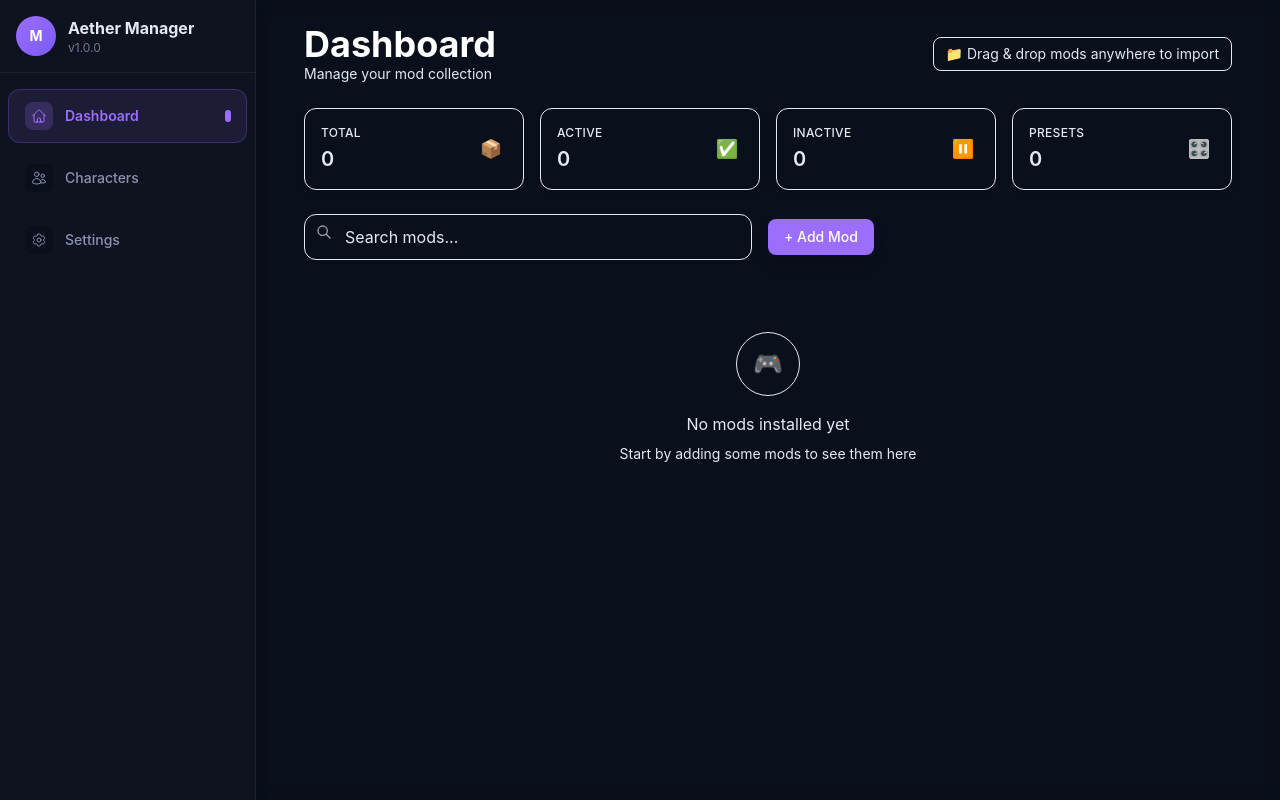
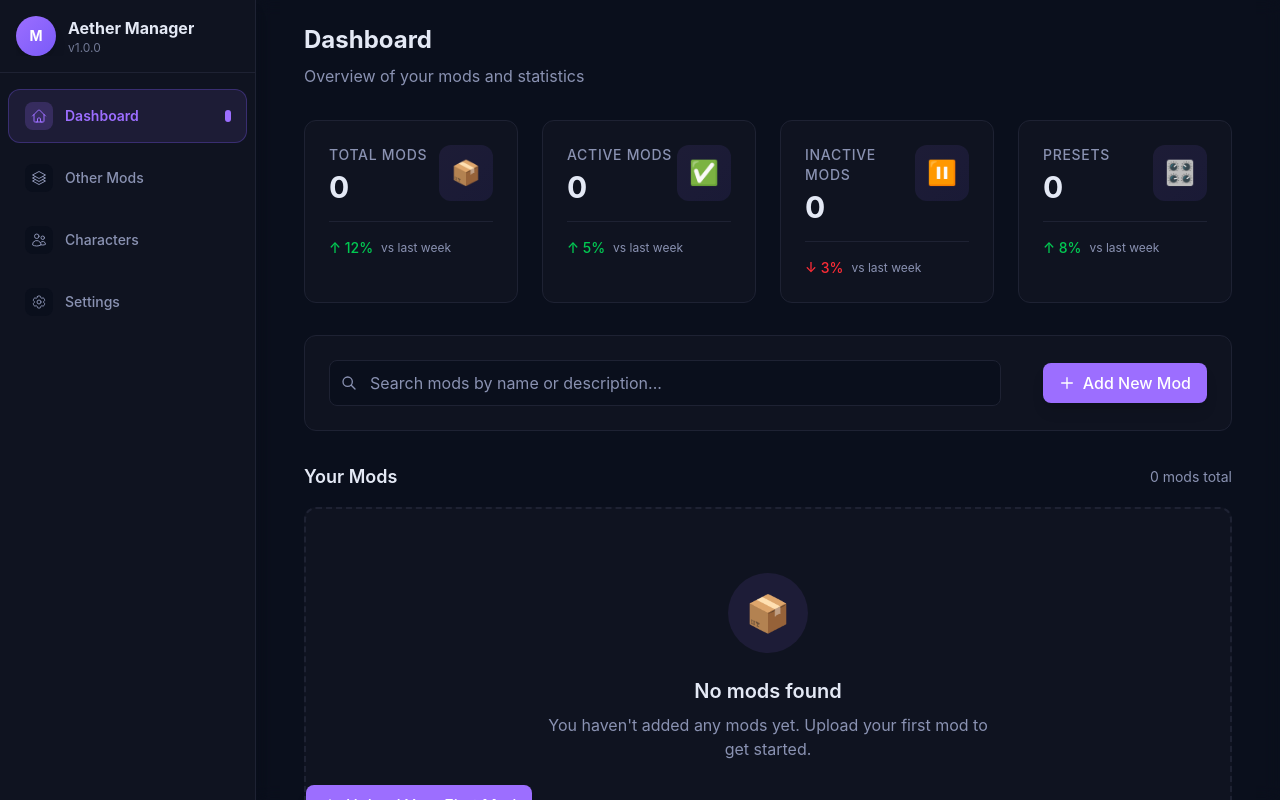
Before and after one commit to RynxPro/aether-manager, a React (Vite) app: page / in a window 1280 px wide. Built offline with nearby package versions, Linux system fonts and the light colour scheme.

Commit message:
fixed crash 2

```diff
--- a/src/App.tsx
+++ b/src/App.tsx
@@ -1,4 +1,4 @@
-import { useState } from "react";
+import { useState, useCallback, useEffect } from "react";
 import Sidebar from "./components/Sidebar";
 import DashboardPage from "./pages/DashboardPage";
 import OtherModsPage from "./pages/OtherModsPage";
@@ -7,54 +7,107 @@ import CharacterModPage from "./pages/CharacterModPage";
 import SettingsPage from "./pages/SettingsPage";
 import "./App.css";
 
-function App() {
-  const [currentPage, setCurrentPage] = useState("dashboard");
-  const [selectedCharacter, setSelectedCharacter] = useState<string | null>(
-    null
-  );
+// Define valid page types for type safety
+type PageType = 'dashboard' | 'mods' | 'characters' | 'character-mod' | 'settings';
 
-  const handlePageChange = (page: string) => {
-    setCurrentPage(page);
-    setSelectedCharacter(null);
+type NavigationState = {
+  currentPage: PageType;
+  selectedCharacter: string | null;
 };
 
-  const handleCharacterClick = (characterId: string) => {
-    setSelectedCharacter(characterId);
-    setCurrentPage("character-mod");
+function App() {
+  // Use a single state object to prevent race conditions
+  const [navigation, setNavigation] = useState<NavigationState>({
+    currentPage: 'dashboard',
+    selectedCharacter: null,
+  });
+
+  // Handle page changes with validation
+  const handlePageChange = useCallback((page: PageType) => {
+    setNavigation(prev => {
+      // If we're already on this page, do nothing
+      if (page === prev.currentPage) return prev;
+
+      // If navigating to character-mod without a character, redirect to characters
+      if (page === 'character-mod' && !prev.selectedCharacter) {
+        console.warn('Cannot navigate to character-mod without a selected character');
+        return { ...prev, currentPage: 'characters' };
+      }
+
+      // Otherwise, update the page and clear selected character if needed
+      return {
+        currentPage: page,
+        selectedCharacter: page === 'character-mod' ? prev.selectedCharacter : null,
       };
+    });
+  }, []);
 
-  const handleBackToCharacters = () => {
-    setSelectedCharacter(null);
-    setCurrentPage("characters");
-  };
+  // Handle character selection
+  const handleCharacterClick = useCallback((characterId: string) => {
+    setNavigation({
+      currentPage: 'character-mod',
+      selectedCharacter: characterId,
+    });
+  }, []);
 
+  // Navigate back to characters list
+  const handleBackToCharacters = useCallback(() => {
+    console.log('Navigating back to characters list');
+    try {
+      setNavigation({
+        currentPage: 'characters',
+        selectedCharacter: null,
+      });
+    } catch (error) {
+      console.error('Error in handleBackToCharacters:', error);
+    }
+  }, []);
+
+  // Debug effect to log navigation changes
+  useEffect(() => {
+    console.log('Navigation state changed:', navigation);
+  }, [navigation]);
+
+  // Render the current page with proper error boundaries
   const renderPage = () => {
-    switch (currentPage) {
-      case "dashboard":
+    try {
+      switch (navigation.currentPage) {
+        case 'dashboard':
           return <DashboardPage />;
-      case "mods":
+        case 'mods':
           return <OtherModsPage />;
-      case "characters":
+        case 'characters':
           return <CharactersPage onCharacterClick={handleCharacterClick} />;
-      case "character-mod":
-        return selectedCharacter ? (
+        case 'character-mod':
+          if (navigation.selectedCharacter) {
+            return (
               <CharacterModPage
-            characterId={selectedCharacter}
+                characterId={navigation.selectedCharacter}
                 onBack={handleBackToCharacters}
               />
-        ) : (
-          <CharactersPage onCharacterClick={handleCharacterClick} />
             );
-      case "settings":
+          }
+          // Fallback to characters page if no character is selected
+          return <CharactersPage onCharacterClick={handleCharacterClick} />;
+        case 'settings':
           return <SettingsPage />;
         default:
+          console.warn('Unknown page, redirecting to dashboard');
           return <DashboardPage />;
+      }
+    } catch (error) {
+      console.error('Error rendering page:', error);
+      return (
+        <div className="p-4 text-red-500">
+          An error occurred while loading the page. Please try again.
+        </div>
+      );
     }
   };
 
   return (
     <div className="flex h-screen bg-[var(--moon-bg)]">
-      <Sidebar currentPage={currentPage} onPageChange={handlePageChange} />
+      <Sidebar currentPage={navigation.currentPage} onPageChange={handlePageChange} />
       <main className="flex-1 overflow-y-auto backdrop-blur-sm px-6">
         {renderPage()}
       </main>
--- a/src/components/ModCard.tsx
+++ b/src/components/ModCard.tsx
@@ -1,11 +1,12 @@
 import React, { useCallback, useMemo } from "react";
 import { Mod } from "@/types/mod";
+import { cnButton } from "@/styles/buttons";
 
 // SVG Icons
 const DeleteIcon = () => (
   <svg
     xmlns="http://www.w3.org/2000/svg"
-    className="h-3.5 w-3.5"
+    className="h-4 w-4"
     viewBox="0 0 20 20"
     fill="currentColor"
   >
@@ -19,17 +20,52 @@ const DeleteIcon = () => (
 
 const ImagePlaceholderIcon = () => (
   <svg
-    className="w-6 h-6 text-[var(--moon-muted)]"
+    className="w-8 h-8 text-[var(--moon-muted)]"
+    fill="none"
+    stroke="currentColor"
+    viewBox="0 0 24 24"
+    strokeWidth="1.5"
+  >
+    <path
+      strokeLinecap="round"
+      strokeLinejoin="round"
+      d="M2.25 15.75l5.159-5.159a2.25 2.25 0 013.182 0l5.159 5.159m-1.5-1.5l1.409-1.409a2.25 2.25 0 013.182 0l2.909 2.909m-18 3.75h16.5a1.5 1.5 0 001.5-1.5V6a1.5 1.5 0 00-1.5-1.5H3.75A1.5 1.5 0 002.25 6v12a1.5 1.5 0 001.5 1.5zm10.5-11.25h.008v.008h-.008V8.25zm.375 0a.375.375 0 11-.75 0 .375.375 0 01.75 0z"
+    />
+  </svg>
+);
+
+const EyeIcon = ({ open = true }) => (
+  <svg
+    className="w-4 h-4"
     fill="none"
     stroke="currentColor"
     viewBox="0 0 24 24"
   >
+    {open ? (
+      <>
         <path
           strokeLinecap="round"
           strokeLinejoin="round"
-      strokeWidth={1.5}
-      d="M4 16l4.586-4.586a2 2 0 012.828 0L16 16m-2-2l1.586-1.586a2 2 0 012.828 0L20 14m-6-6h.01M6 20h12a2 2 0 002-2V6a2 2 0 00-2-2H6a2 2 0 00-2 2v12a2 2 0 002 2z"
+          strokeWidth={2}
+          d="M15 12a3 3 0 11-6 0 3 3 0 016 0z"
         />
+        <path
+          strokeLinecap="round"
+          strokeLinejoin="round"
+          strokeWidth={2}
+          d="M2.458 12C3.732 7.943 7.523 5 12 5c4.478 0 8.268 2.943 9.542 7-1.274 4.057-5.064 7-9.542 7-4.477 0-8.268-2.943-9.542-7z"
+        />
+      </>
+    ) : (
+      <>
+        <path
+          strokeLinecap="round"
+          strokeLinejoin="round"
+          strokeWidth={2}
+          d="M13.875 18.825A10.05 10.05 0 0112 19c-4.478 0-8.268-2.943-9.543-7a9.97 9.97 0 011.563-3.029m5.858.908a3 3 0 114.243 4.243M9.878 9.878l4.242 4.242M9.88 9.88l-3.29-3.29m7.532 7.532l3.29 3.29M3 3l3.59 3.59m0 0A9.953 9.953 0 0112 5c4.478 0 8.268 2.943 9.543 7a10.025 10.025 0 01-4.132 5.411m0 0L21 21"
+        />
+      </>
+    )}
   </svg>
 );
 
@@ -55,19 +91,21 @@ const ModThumbnail: React.FC<{ thumbnail?: string; alt: string }> = ({
 
   if (thumbnail) {
     return (
+      <div className="w-full h-40 overflow-hidden">
         <img
           src={thumbnail}
           alt={alt}
-        className="w-full h-full object-cover group-hover:scale-105 transition-transform duration-500"
+          className="w-full h-full object-cover group-hover:scale-105 transition-transform duration-300"
           onError={handleImageError}
         />
+      </div>
     );
   }
 
   return (
-    <div className="w-full h-full flex items-center justify-center bg-gradient-to-br from-[var(--moon-bg)] to-[#0f1320]">
+    <div className="w-full h-40 flex items-center justify-center bg-gradient-to-br from-[var(--moon-bg)] to-[#0f1320]">
       <div className="text-center p-4">
-        <div className="w-12 h-12 mx-auto mb-3 rounded-full bg-[var(--moon-surface)] flex items-center justify-center">
+        <div className="w-16 h-16 mx-auto mb-3 rounded-xl bg-[var(--moon-surface)] flex items-center justify-center">
           <ImagePlaceholderIcon />
         </div>
         <span className="text-xs text-[var(--moon-muted)]">
@@ -80,13 +118,16 @@ const ModThumbnail: React.FC<{ thumbnail?: string; alt: string }> = ({
 
 const StatusIndicator: React.FC<{ isActive: boolean }> = ({ isActive }) => (
   <div
-    className={`w-2.5 h-2.5 rounded-full border border-[var(--moon-border)] ${
+    className={`inline-flex items-center px-2.5 py-0.5 rounded-full text-xs font-medium ${
       isActive
-        ? "bg-green-500 shadow-[0_0_8px_rgba(74,222,128,0.6)]"
-        : "bg-gray-600"
+        ? "bg-green-500/10 text-green-400"
+        : "bg-[var(--moon-surface)] text-[var(--moon-muted)]"
     }`}
     title={isActive ? "Active" : "Inactive"}
-  />
+  >
+    <span className={`w-1.5 h-1.5 rounded-full mr-1.5 ${isActive ? 'bg-green-400' : 'bg-[var(--moon-muted)]'}`}></span>
+    {isActive ? 'Active' : 'Inactive'}
+  </div>
 );
 
 const DeleteButton: React.FC<{ onClick: (e: React.MouseEvent) => void }> = ({
@@ -94,7 +135,11 @@ const DeleteButton: React.FC<{ onClick: (e: React.MouseEvent) => void }> = ({
 }) => (
   <button
     onClick={onClick}
-    className="p-1.5 rounded-md bg-[rgba(0,0,0,0.7)] backdrop-blur-sm text-red-400 opacity-0 group-hover:opacity-100 transition-all hover:bg-red-500/30 hover:scale-110"
+    className={cnButton({
+      variant: 'ghost',
+      size: 'sm',
+      className: 'opacity-0 group-hover:opacity-100 transition-all hover:bg-red-500/10 hover:text-red-400',
+    })}
     aria-label="Delete mod"
     title="Delete mod"
   >
@@ -108,13 +153,16 @@ const ToggleButton: React.FC<{
 }> = ({ isActive, onClick }) => (
   <button
     onClick={onClick}
-    className={`px-3 py-1.5 text-xs font-medium rounded-md transition-all duration-200 ${
-      isActive
-        ? "bg-red-500/15 text-red-400 hover:bg-red-500/25"
-        : "bg-green-500/15 text-green-400 hover:bg-green-500/25"
-    }`}
+    className={cnButton({
+      variant: isActive ? 'primary' : 'secondary',
+      size: 'sm',
+      className: 'flex items-center gap-1.5',
+    })}
+    aria-label={isActive ? "Deactivate mod" : "Activate mod"}
+    title={isActive ? "Deactivate mod" : "Activate mod"}
   >
-    {isActive ? "Deactivate" : "Activate"}
+    <EyeIcon open={isActive} />
+    <span>{isActive ? 'Active' : 'Inactive'}</span>
   </button>
 );
 
--- a/src/components/ModInstallDialog.tsx
+++ b/src/components/ModInstallDialog.tsx
@@ -30,7 +30,7 @@ const ModInstallDialog: React.FC<ModInstallDialogProps> = ({
 
   // Update character when initialCharacterId or characters change
   React.useEffect(() => {
-    if (initialCharacterId && !loadingCharacters) {
+    if (initialCharacterId && !loadingCharacters && formData.character !== initialCharacterId) {
       const characterExists = characters.some(c => c.id === initialCharacterId);
       if (characterExists) {
         setFormData(prev => ({
@@ -39,7 +39,7 @@ const ModInstallDialog: React.FC<ModInstallDialogProps> = ({
         }));
       }
     }
-  }, [initialCharacterId, characters, loadingCharacters]);
+  }, [initialCharacterId, characters, loadingCharacters, formData.character]);
   const [error, setError] = useState<string | null>(null);
 
   const handleFolderSelect = async () => {
--- a/src/components/Sidebar.tsx
+++ b/src/components/Sidebar.tsx
@@ -4,11 +4,15 @@ import {
   UsersIcon,
   Cog6ToothIcon,
   XMarkIcon,
+  Square3Stack3DIcon,
 } from "@heroicons/react/24/outline";
 
+// Import the PageType from App.tsx to ensure consistency
+type PageType = 'dashboard' | 'mods' | 'characters' | 'character-mod' | 'settings';
+
 interface SidebarProps {
-  currentPage: string;
-  onPageChange: (page: string) => void;
+  currentPage: PageType;
+  onPageChange: (page: PageType) => void;
 }
 
 const Sidebar: React.FC<SidebarProps> = ({ currentPage, onPageChange }) => {
@@ -26,27 +30,41 @@ const Sidebar: React.FC<SidebarProps> = ({ currentPage, onPageChange }) => {
 
   const navigationItems = [
     {
-      id: "dashboard",
+      id: "dashboard" as const,
       label: "Dashboard",
       icon: <HomeIcon className="w-5 h-5" />,
       path: "/",
     },
     {
-      id: "characters",
+      id: "mods" as const,
+      label: "Other Mods",
+      icon: <Square3Stack3DIcon className="w-5 h-5" />,
+      path: "/mods",
+    },
+    {
+      id: "characters" as const,
       label: "Characters",
       icon: <UsersIcon className="w-5 h-5" />,
       path: "/characters",
     },
     {
-      id: "settings",
+      id: "settings" as const,
       label: "Settings",
       icon: <Cog6ToothIcon className="w-5 h-5" />,
       path: "/settings",
     },
   ];
 
-  const handleNavigation = (item: (typeof navigationItems)[0]) => {
-    onPageChange(item.id);
+  const handleNavigation = (item: (typeof navigationItems)[number]) => {
+    try {
+      // Only change page if it's different from current
+      if (item.id !== currentPage) {
+        console.log(`Navigating to: ${item.id}`);
+        onPageChange(item.id);
+      }
+    } catch (error) {
+      console.error('Navigation error:', error);
+    }
   };
 
   return (
--- a/src/pages/DashboardPage.tsx
+++ b/src/pages/DashboardPage.tsx
@@ -9,24 +9,64 @@ interface StatsCardProps {
   title: string;
   value: number;
   icon: string;
+  trend?: 'up' | 'down' | 'neutral';
+  trendValue?: string;
+  loading?: boolean;
 }
 
-const StatsCard: React.FC<StatsCardProps> = ({ title, value, icon }) => {
+const StatsCard: React.FC<StatsCardProps> = ({
+  title,
+  value,
+  icon,
+  trend = 'neutral',
+  trendValue,
+  loading = false
+}) => {
+  const trendColors = {
+    up: 'text-green-500',
+    down: 'text-red-500',
+    neutral: 'text-[var(--moon-muted)]'
+  };
+
+  const trendIcons = {
+    up: '↑',
+    down: '↓',
+    neutral: '→'
+  };
+
   return (
-    <div className="bg-[var(--surface)] rounded-xl p-4 border border-[var(--border)] hover:border-[var(--accent)] transition-all duration-200 shadow-sm">
-      <div className="flex items-center justify-between">
+    <div className="relative group">
+      <div className="absolute -inset-0.5 bg-gradient-to-r from-[var(--moon-accent)] to-[var(--moon-glow-violet)] rounded-2xl opacity-0 group-hover:opacity-100 blur transition duration-300"></div>
+      <div className="relative bg-[var(--moon-surface)] rounded-xl p-6 border border-[var(--moon-border)] transition-all duration-300 group-hover:border-[var(--moon-accent)]/30 h-full">
+        <div className="flex flex-col h-full">
+          <div className="flex justify-between items-start">
             <div>
-          <h3 className="text-[var(--muted)] text-xs font-medium uppercase tracking-wide">
+              <p className="text-sm font-medium text-[var(--moon-muted)] uppercase tracking-wider mb-1">
                 {title}
-          </h3>
-          <p className="text-xl font-semibold text-[var(--text)] mt-1">
-            {value}
               </p>
+              {loading ? (
+                <div className="h-8 w-20 bg-[var(--moon-bg)] rounded-md animate-pulse mt-2"></div>
+              ) : (
+                <p className="text-3xl font-bold text-[var(--moon-text)]">
+                  {value.toLocaleString()}
+                </p>
+              )}
             </div>
-        <div
-          className={`w-8 h-8 rounded-lg bg-[var(--accent-weak)] flex items-center justify-center`}
-        >
-          <span className="text-lg text-[var(--accent)]">{icon}</span>
+            <div className={`p-3 rounded-xl bg-gradient-to-br from-[var(--moon-accent)]/10 to-[var(--moon-glow-violet)]/10`}>
+              <span className="text-2xl">{icon}</span>
+            </div>
+          </div>
+
+          {trendValue && !loading && (
+            <div className="mt-4 pt-4 border-t border-[var(--moon-border)]">
+              <div className="flex items-center">
+                <span className={`text-sm font-medium ${trendColors[trend]}`}>
+                  {trendIcons[trend]} {trendValue}
+                </span>
+                <span className="text-xs text-[var(--moon-muted)] ml-2">vs last week</span>
+              </div>
+            </div>
+          )}
         </div>
       </div>
     </div>
@@ -43,6 +83,42 @@ const DashboardPage: React.FC = () => {
   } = useMods();
   const { stats, loading: statsLoading, fetchStats } = useStats();
   const [showInstallDialog, setShowInstallDialog] = useState(false);
+
+  // Mock data for trends - replace with actual data when available
+  const statsData = [
+    {
+      title: 'Total Mods',
+      value: stats?.installedMods || 0,
+      icon: '📦',
+      trend: 'up' as const,
+      trendValue: '12%',
+      loading: statsLoading
+    },
+    {
+      title: 'Active Mods',
+      value: stats?.activeMods || 0,
+      icon: '✅',
+      trend: 'up' as const,
+      trendValue: '5%',
+      loading: statsLoading
+    },
+    {
+      title: 'Inactive Mods',
+      value: stats?.inactiveMods || 0,
+      icon: '⏸️',
+      trend: 'down' as const,
+      trendValue: '3%',
+      loading: statsLoading
+    },
+    {
+      title: 'Presets',
+      value: stats?.presets || 0,
+      icon: '🎛️',
+      trend: 'up' as const,
+      trendValue: '8%',
+      loading: statsLoading
+    }
+  ];
 
   const handleToggleActive = async (modId: string) => {
     await toggleModActive(modId);
@@ -65,109 +141,98 @@ const DashboardPage: React.FC = () => {
   };
 
   return (
-    <div className="p-6 bg-[var(--bg)] min-h-screen">
-      <div className="mb-6">
-        <div className="flex items-center justify-between">
-          <div>
-            <h1 className="text-3xl md:text-4xl font-bold text-white">
-              Dashboard
-            </h1>
-            <p className="text-[var(--muted)] text-sm">
-              Manage your mod collection
-            </p>
-          </div>
-          <div className="flex items-center space-x-2 text-sm text-[var(--muted)]">
-            <span className="bg-[var(--surface)] px-3 py-1.5 rounded-lg border border-[var(--border)]">
-              📁 Drag & drop mods anywhere to import
-            </span>
-          </div>
-        </div>
+    <div className="p-6 bg-[var(--moon-bg)] min-h-screen">
+      <div className="mb-8">
+        <h1 className="text-2xl font-bold text-[var(--moon-text)] mb-2">Dashboard</h1>
+        <p className="text-[var(--moon-muted)]">Overview of your mods and statistics</p>
       </div>
 
       {/* Stats Grid */}
-      <div className="grid grid-cols-2 lg:grid-cols-4 gap-4 mb-6">
-        <StatsCard
-          title="Total"
-          value={statsLoading ? 0 : stats.installedMods}
-          icon="📦"
-        />
-        <StatsCard
-          title="Active"
-          value={statsLoading ? 0 : stats.activeMods}
-          icon="✅"
-        />
-        <StatsCard
-          title="Inactive"
-          value={statsLoading ? 0 : stats.inactiveMods}
-          icon="⏸️"
-        />
-        <StatsCard
-          title="Presets"
-          value={statsLoading ? 0 : stats.presets}
-          icon="🎛️"
-        />
+      <div className="grid grid-cols-1 sm:grid-cols-2 lg:grid-cols-4 gap-6 mb-8">
+        {statsData.map((stat, index) => (
+          <StatsCard key={index} {...stat} />
+        ))}
       </div>
 
-      {/* Search and Filter */}
-      <div className="mb-6">
-        <div className="flex items-center space-x-4">
-          <div className="relative flex-1 max-w-md">
+      {/* Search and Actions */}
+      <div className="bg-[var(--moon-surface)] rounded-xl p-6 mb-8 border border-[var(--moon-border)]">
+        <div className="flex flex-col sm:flex-row items-start sm:items-center justify-between gap-4">
+          <div className="relative flex-1 max-w-2xl w-full">
+            <div className="absolute inset-y-0 left-0 pl-3 flex items-center pointer-events-none">
+              <svg className="h-4 w-4 text-[var(--moon-muted)]" fill="none" viewBox="0 0 24 24" stroke="currentColor">
+                <path strokeLinecap="round" strokeLinejoin="round" strokeWidth={2} d="M21 21l-6-6m2-5a7 7 0 11-14 0 7 7 0 0114 0z" />
+              </svg>
+            </div>
             <input
               type="text"
-              placeholder="Search mods..."
-              className="w-full px-4 py-2.5 pl-10 bg-[var(--surface)] border border-[var(--border)] rounded-xl text-[var(--text)] placeholder-[var(--muted)] focus:outline-none focus:border-[var(--accent)] focus:ring-1 focus:ring-[var(--accent-weak)] transition-colors"
+              placeholder="Search mods by name or description..."
+              className="block w-full pl-10 pr-3 py-2.5 bg-[var(--moon-bg)] border border-[var(--moon-border)] rounded-lg text-[var(--moon-text)] placeholder-[var(--moon-muted)] focus:outline-none focus:ring-2 focus:ring-[var(--moon-accent)] focus:border-transparent transition-all duration-200"
             />
-            <svg
-              className="absolute left-3 top-2.5 w-4 h-4 text-gray-400"
-              fill="none"
-              stroke="currentColor"
-              viewBox="0 0 24 24"
-            >
-              <path
-                strokeLinecap="round"
-                strokeLinejoin="round"
-                strokeWidth={2}
-                d="M21 21l-6-6m2-5a7 7 0 11-14 0 7 7 0 0114 0z"
-              />
-            </svg>
           </div>
           <button
             onClick={() => setShowInstallDialog(true)}
-            className={cnButton({ variant: 'primary', size: 'md', className: 'text-sm' })}
+            className={cnButton({ variant: 'primary', className: 'w-full sm:w-auto' })}
           >
-            + Add Mod
+            <svg className="w-4 h-4 mr-2" fill="none" stroke="currentColor" viewBox="0 0 24 24">
+              <path strokeLinecap="round" strokeLinejoin="round" strokeWidth={2} d="M12 4v16m8-8H4" />
+            </svg>
+            Add New Mod
           </button>
         </div>
       </div>
 
-      {/* Mods Grid */}
+      {/* Mods Section */}
+      <div className="mb-8">
+        <div className="flex items-center justify-between mb-4">
+          <h2 className="text-lg font-semibold text-[var(--moon-text)]">Your Mods</h2>
+          <div className="text-sm text-[var(--moon-muted)]">
+            {mods.length} {mods.length === 1 ? 'mod' : 'mods'} total
+          </div>
+        </div>
+
         {modsLoading ? (
-        <div className="text-center py-12">
-          <div className="w-8 h-8 border-4 border-[var(--accent)] border-t-transparent rounded-full animate-spin mx-auto mb-4"></div>
-          <p className="text-[var(--muted)]">Loading mods...</p>
+          <div className="text-center py-16 bg-[var(--moon-surface)] rounded-xl border border-[var(--moon-border)]">
+            <div className="w-12 h-12 border-4 border-[var(--moon-accent)] border-t-transparent rounded-full animate-spin mx-auto mb-4"></div>
+            <p className="text-[var(--moon-muted)]">Loading your mods...</p>
           </div>
         ) : mods.length > 0 ? (
-        <div className="grid grid-cols-2 md:grid-cols-3 lg:grid-cols-4 xl:grid-cols-5 2xl:grid-cols-6 gap-4">
+          <div className="grid grid-cols-1 sm:grid-cols-2 lg:grid-cols-3 xl:grid-cols-4 gap-4">
             {mods.map((mod) => (
+              <div key={mod.id} className="group relative">
+                <div className="absolute -inset-0.5 bg-gradient-to-r from-[var(--moon-accent)] to-[var(--moon-glow-violet)] rounded-xl opacity-0 group-hover:opacity-100 blur transition duration-300"></div>
+                <div className="relative bg-[var(--moon-surface)] rounded-lg border border-[var(--moon-border)] overflow-hidden h-full group-hover:border-[var(--moon-accent)]/30 transition-colors duration-300">
                   <ModCard
-              key={mod.id}
                     mod={mod}
                     onToggleActive={handleToggleActive}
                     onDelete={handleDeleteMod}
                   />
+                </div>
+              </div>
             ))}
           </div>
         ) : (
-        <div className="text-center py-12">
-          <div className="w-16 h-16 bg-[var(--surface)] rounded-full flex items-center justify-center mx-auto mb-4 border border-[var(--border)]">
-            <span className="text-2xl">🎮</span>
+          <div className="text-center py-16 bg-[var(--moon-surface)] rounded-xl border-2 border-dashed border-[var(--moon-border)]">
+            <div className="w-20 h-20 bg-[var(--moon-accent)]/10 rounded-full flex items-center justify-center mx-auto mb-6">
+              <span className="text-4xl">📦</span>
             </div>
-          <p className="text-[var(--muted)] mb-2">No mods installed yet</p>
-          <p className="text-[var(--muted)] text-sm">
-            Start by adding some mods to see them here
+            <h3 className="text-xl font-semibold text-[var(--moon-text)] mb-2">
+              No mods found
+            </h3>
+            <p className="text-[var(--moon-muted)] max-w-md mx-auto mb-6">
+              You haven't added any mods yet. Upload your first mod to get started.
             </p>
+            <button
+              onClick={() => setShowInstallDialog(true)}
+              className={cnButton({ variant: 'primary', size: 'md' })}
+            >
+              <svg className="w-4 h-4 mr-2" fill="none" stroke="currentColor" viewBox="0 0 24 24">
+                <path strokeLinecap="round" strokeLinejoin="round" strokeWidth={2} d="M12 4v16m8-8H4" />
+              </svg>
+              Upload Your First Mod
+            </button>
           </div>
         )}
+      </div>
 
       {/* Install Dialog */}
       <ModInstallDialog
```
Also changed, not shown: src/pages/CharacterModPage.tsx (+20 -2 lines), src/pages/CharactersPage.tsx (+26 -19 lines). Lines whose indentation alone changed are shown as unchanged.
